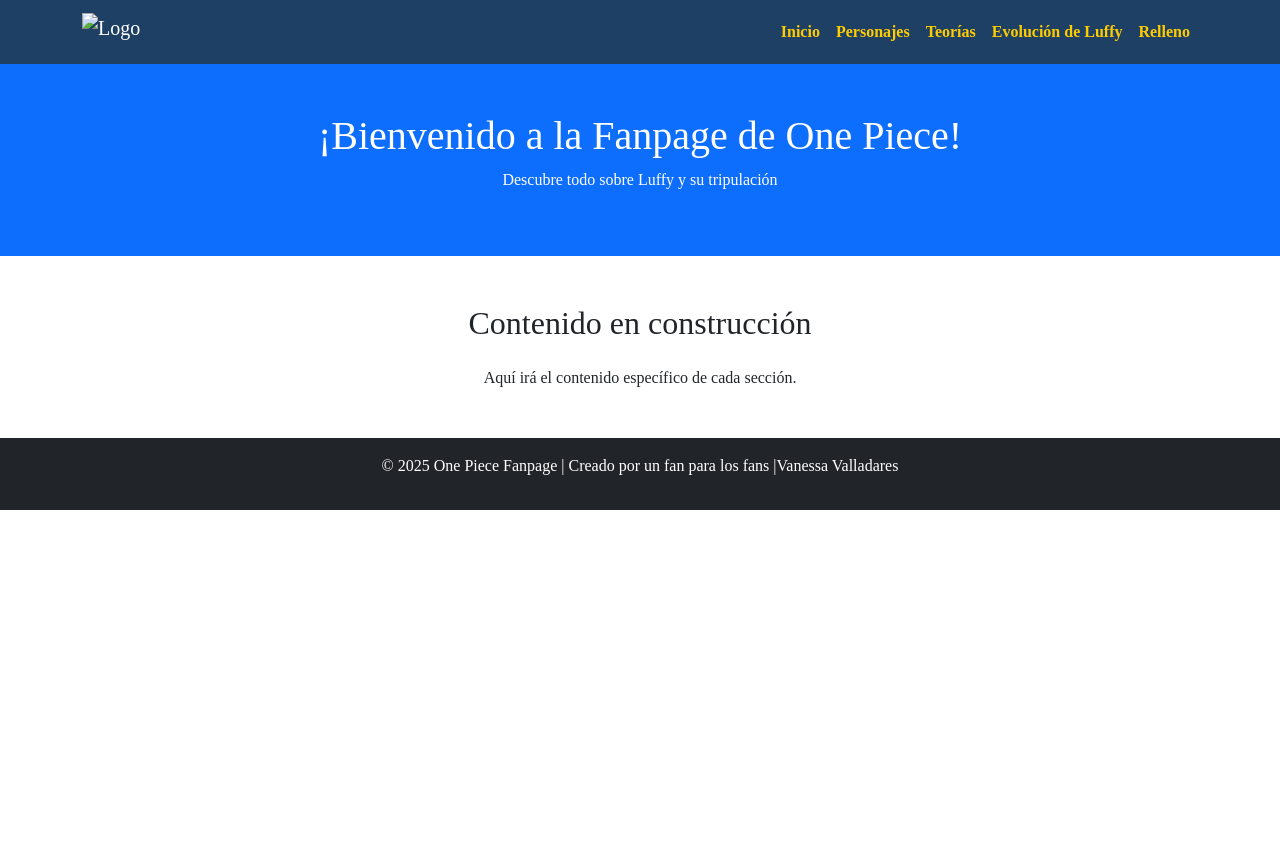
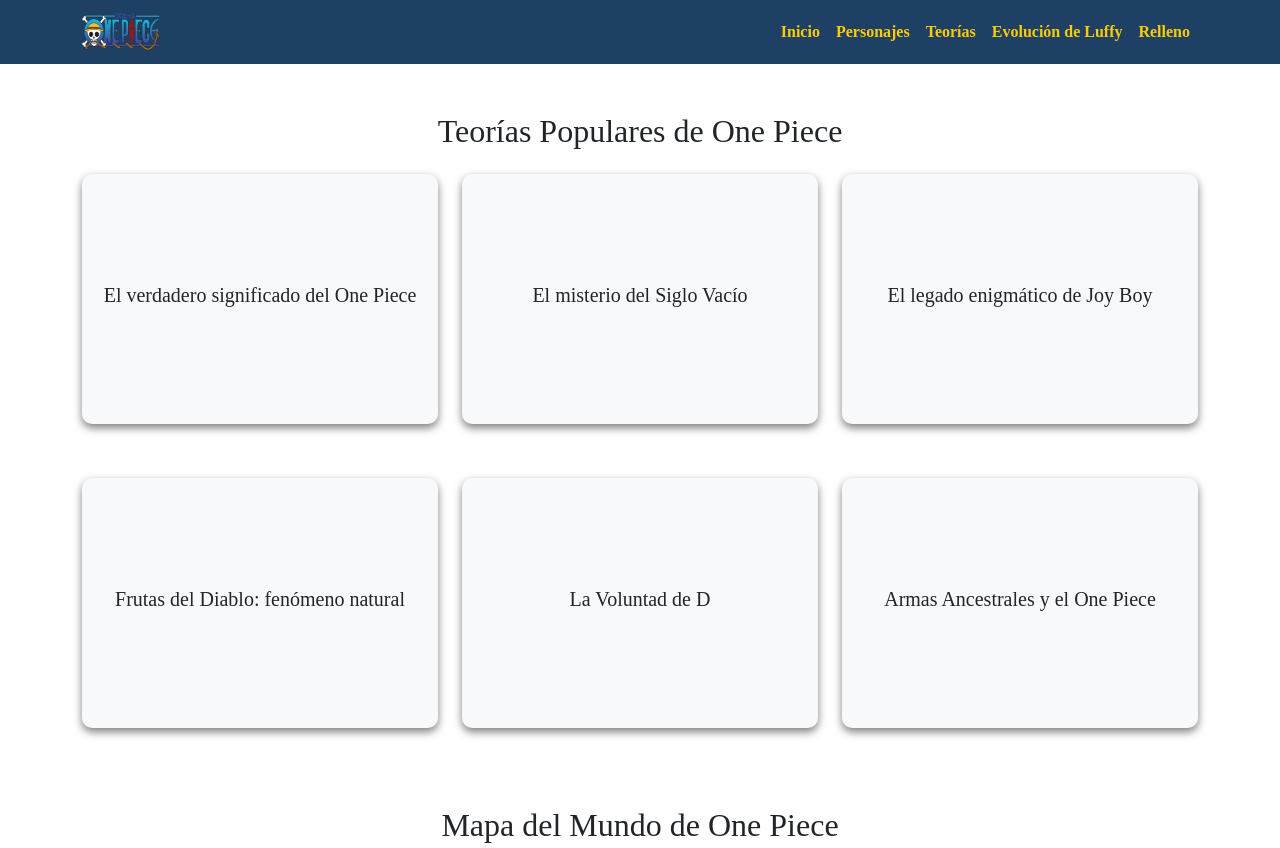
Before and after one commit to vivq22/onepiece-site, a plain HTML site: page html/teorias.html in a window 1280 px wide. Shown: the top 848 px of the page. Before the commit the page ends 800 px from the top, so only its background shows below. Drawn offline with nearby package versions, Linux system fonts and the light colour scheme; files that its build step writes are made by us from their sources; a web font is replaced by a local one.

Commit message:
Add theories section with card flip animations and map display

```diff
--- a/css/teorias.css
+++ b/css/teorias.css
@@ -0,0 +1,47 @@
+.card-container {
+    perspective: 1000px;
+    margin-bottom: 30px;
+}
+.card-flip {
+    transition: transform 0.6s;
+    transform-style: preserve-3d;
+    position: relative;
+    width: 100%;
+    height: 250px;
+}
+.card-container:hover .card-flip {
+    transform: rotateY(180deg);
+}
+.card-front, .card-back {
+    backface-visibility: hidden;
+    position: absolute;
+    width: 100%;
+    height: 100%;
+    border-radius: 10px;
+    padding: 20px;
+    display: flex;
+    flex-direction: column;
+    align-items: center;
+    justify-content: center;
+    text-align: center;
+}
+.card-front {
+    background: #f8f9fa;
+    border-radius: 10px;
+    box-shadow: 0 4px 8px rgba(0, 0, 0, 0.5);
+}
+.card-back {
+    background: #343a40;
+    color: white;
+    transform: rotateY(180deg);
+}
+.map-container {
+    text-align: center;
+    margin-top: 50px;
+}
+.map-container img {
+    width: 100%;
+    max-width: 800px;
+    border-radius: 10px;
+    box-shadow: 0 4px 8px rgba(0, 0, 0, 0.5);
+}
--- a/html/teorias.html
+++ b/html/teorias.html
@@ -5,7 +5,10 @@
     <meta name="viewport" content="width=device-width, initial-scale=1.0">
     <title>One Piece Fanpage</title>
     <link href="https://cdn.jsdelivr.net/npm/bootstrap@5.3.0/dist/css/bootstrap.min.css" rel="stylesheet">
-    <link rel="stylesheet" href="css/main.css">
+    <link rel="stylesheet" href="../css/main.css">
+    <link rel="stylesheet" href="../css/teorias.css">
+    <link rel="stylesheet" href="../js/main.js">
+
     <script src="https://kit.fontawesome.com/yourkit.js" crossorigin="anonymous"></script>
 </head>
 <body>
@@ -13,7 +16,7 @@
     <nav class="navbar navbar-expand-lg navbar-dark bg-dark">
         <div class="container">
             <a class="navbar-brand d-flex align-items-center" href="../index.html">
-                <img src="img/logo-onepice.png" alt="Logo" width="78" height="38" class="me-2">
+                <img src="../img/logo-onepice.png" alt="Logo" width="78" height="38" class="me-2">
             </a>
             <button class="navbar-toggler" type="button" data-bs-toggle="collapse" data-bs-target="#navbarNav">
                 <span class="navbar-toggler-icon"></span>
@@ -21,7 +24,7 @@
             <div class="collapse navbar-collapse" id="navbarNav">
                 <ul class="navbar-nav ms-auto">
                     <li class="nav-item"><a class="nav-link" href="../index.html">Inicio</a></li>
-                    <li class="nav-item"><a class="nav-link" href="html/personajes.html">Personajes</a></li>
+                    <li class="nav-item"><a class="nav-link" href="/html/personajes.html">Personajes</a></li>
                     <li class="nav-item"><a class="nav-link" href="teorias.html">Teorías</a></li>
                     <li class="nav-item"><a class="nav-link" href="/html/gear.html">Evolución de Luffy</a></li>
                     <li class="nav-item"><a class="nav-link" href="/html/relleno.html">Relleno</a></li>
@@ -30,20 +33,101 @@
         </div>
     </nav>
 
-    <!-- Hero Section -->
-    <header class="bg-primary text-white text-center py-5">
-        <h1>¡Bienvenido a la Fanpage de One Piece!</h1>
-        <p>Descubre todo sobre Luffy y su tripulación</p>
-    </header>
+<!-- Sección de Teorías -->
+<section class="container my-5">
+    <h2 class="text-center mb-4">Teorías Populares de One Piece</h2>
+    <div class="row g-4">
+        <!-- Tarjeta 1: El verdadero significado del One Piece -->
+        <div class="col-md-4">
+            <div class="card-container">
+                <div class="card-flip">
+                    <div class="card-front">
+                        <h5>El verdadero significado del One Piece</h5>
+                    </div>
+                    <div class="card-back">
+                        <p>Se teoriza que el One Piece no es solo un tesoro material, sino la suma de toda la historia y conocimientos del mundo perdido. Contiene evidencia sobre el Siglo Vacío y pone en jaque el control del Gobierno Mundial, apoyándose en pistas como la carta de Joy Boy.</p>
+                    </div>
+                </div>
+            </div>
+        </div>
+        <!-- Tarjeta 2: El misterio del Siglo Vacío -->
+        <div class="col-md-4">
+            <div class="card-container">
+                <div class="card-flip">
+                    <div class="card-front">
+                        <h5>El misterio del Siglo Vacío</h5>
+                    </div>
+                    <div class="card-back">
+                        <p>Muchos fans sostienen que durante el Siglo Vacío existió una civilización avanzada cuyos conocimientos fueron borrados intencionadamente. Los Poneglyphs serían los vestigios de esa era olvidada, claves para entender la verdadera historia del mundo.</p>
+                    </div>
+                </div>
+            </div>
+        </div>
+        <!-- Tarjeta 3: El legado enigmático de Joy Boy -->
+        <div class="col-md-4">
+            <div class="card-container">
+                <div class="card-flip">
+                    <div class="card-front">
+                        <h5>El legado enigmático de Joy Boy</h5>
+                    </div>
+                    <div class="card-back">
+                        <p>Joy Boy es una figura misteriosa con una promesa incumplida hacia la Princesa Sirena. Su carta inscrita en un Poneglyph sugiere que su legado es vital para la revelación del One Piece y podría desencadenar un cambio radical en el orden mundial.</p>
+                    </div>
+                </div>
+            </div>
+        </div>
+        <!-- Tarjeta 4: Las Frutas del Diablo como fenómeno natural -->
+        <div class="col-md-4">
+            <div class="card-container">
+                <div class="card-flip">
+                    <div class="card-front">
+                        <h5>Frutas del Diablo: fenómeno natural</h5>
+                    </div>
+                    <div class="card-back">
+                        <p>En lugar de ser simples regalos sobrenaturales, algunas teorías sugieren que las Frutas del Diablo son el resultado de un fenómeno natural o de antiguos experimentos científicos, explicando sus propiedades desde una perspectiva biológica.</p>
+                    </div>
+                </div>
+            </div>
+        </div>
+        <!-- Tarjeta 5: La Voluntad de D -->
+        <div class="col-md-4">
+            <div class="card-container">
+                <div class="card-flip">
+                    <div class="card-front">
+                        <h5>La Voluntad de D</h5>
+                    </div>
+                    <div class="card-back">
+                        <p>El enigmático “D” en los nombres podría ser un marcador genético de una línea ancestral rebelde. Quienes lo llevan están destinados a desafiar el sistema opresivo, revelando un legado oculto de resistencia y cambio.</p>
+                    </div>
+                </div>
+            </div>
+        </div>
+        <!-- Tarjeta 6: Conexión de las Armas Ancestrales -->
+        <div class="col-md-4">
+            <div class="card-container">
+                <div class="card-flip">
+                    <div class="card-front">
+                        <h5>Armas Ancestrales y el One Piece</h5>
+                    </div>
+                    <div class="card-back">
+                        <p>Se especula que las Armas Ancestrales (Plutón, Poseidón y Uranus) forman parte de un plan mayor dejado por la civilización antigua. Entenderlas podría ser esencial para desbloquear el verdadero significado del One Piece y restaurar el equilibrio mundial.</p>
+                    </div>
+                </div>
+            </div>
+        </div>
+    </div>
+</section>
 
-    <!-- Contenido Dinámico (Seguirá cambiando según la página) -->
-    <section class="container my-5">
-        <h2 class="text-center mb-4">Contenido en construcción</h2>
-        <p class="text-center">Aquí irá el contenido específico de cada sección.</p>
-    </section>
+<!-- Sección del Mapa -->
+<section class="container my-5">
+    <h2 class="text-center mb-4">Mapa del Mundo de One Piece</h2>
+    <div class="map-container">
+        <img src="https://i.pinimg.com/736x/76/61/57/766157eb124721cd7a189721b2ad980f.jpg" alt="Mapa del mundo de One Piece">
+    </div>
+</section>
 
     <!-- Footer -->
-    <footer class="bg-dark text-white text-center py-3">
+    <footer class="text-white text-center py-3">
         <p>&copy; 2025 One Piece Fanpage | Creado por un fan para los fans |<span>Vanessa Valladares</span></p>
     </footer>
 
```
Also changed, not shown: html/relleno.html (+6 -5 lines).
